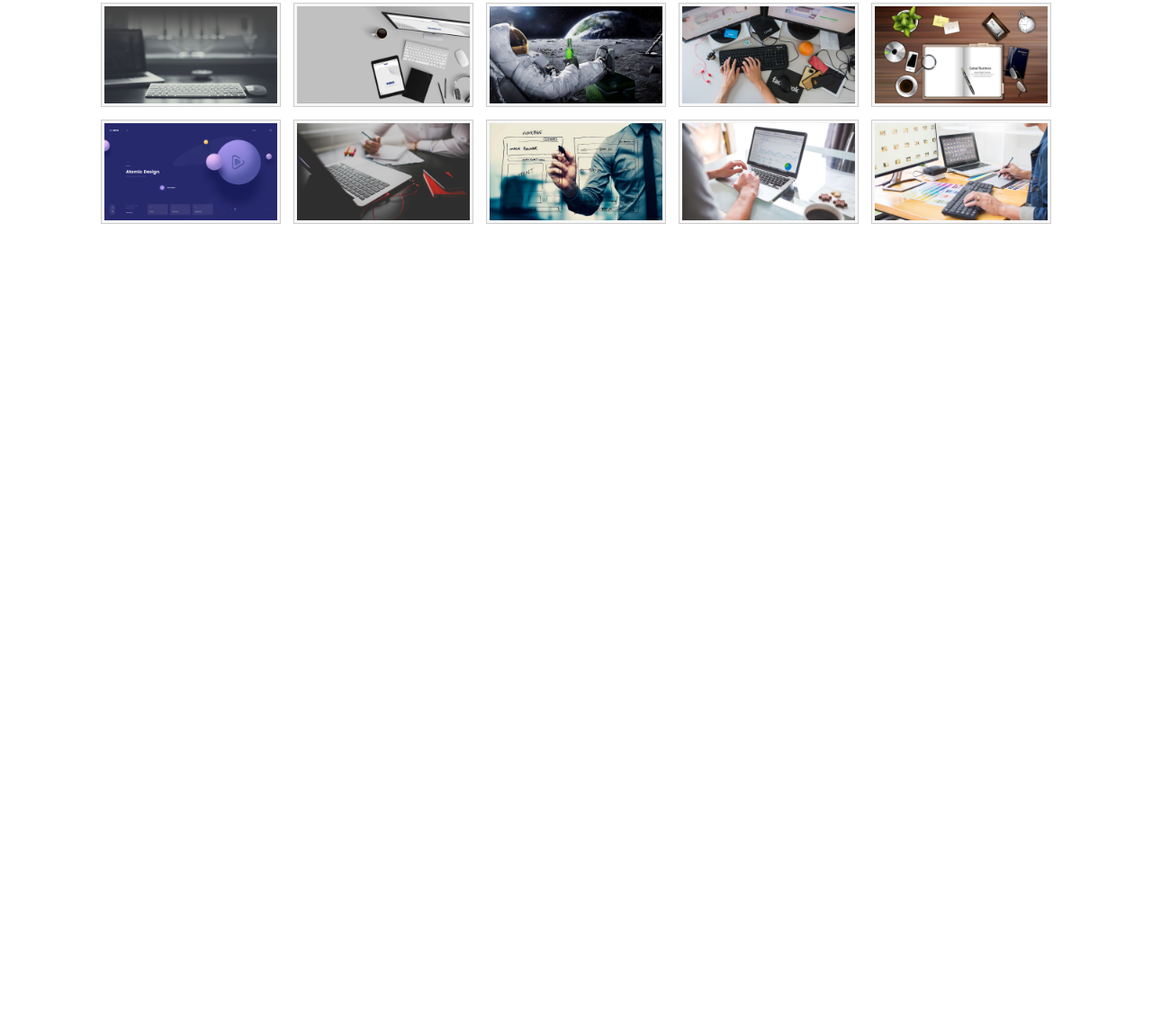
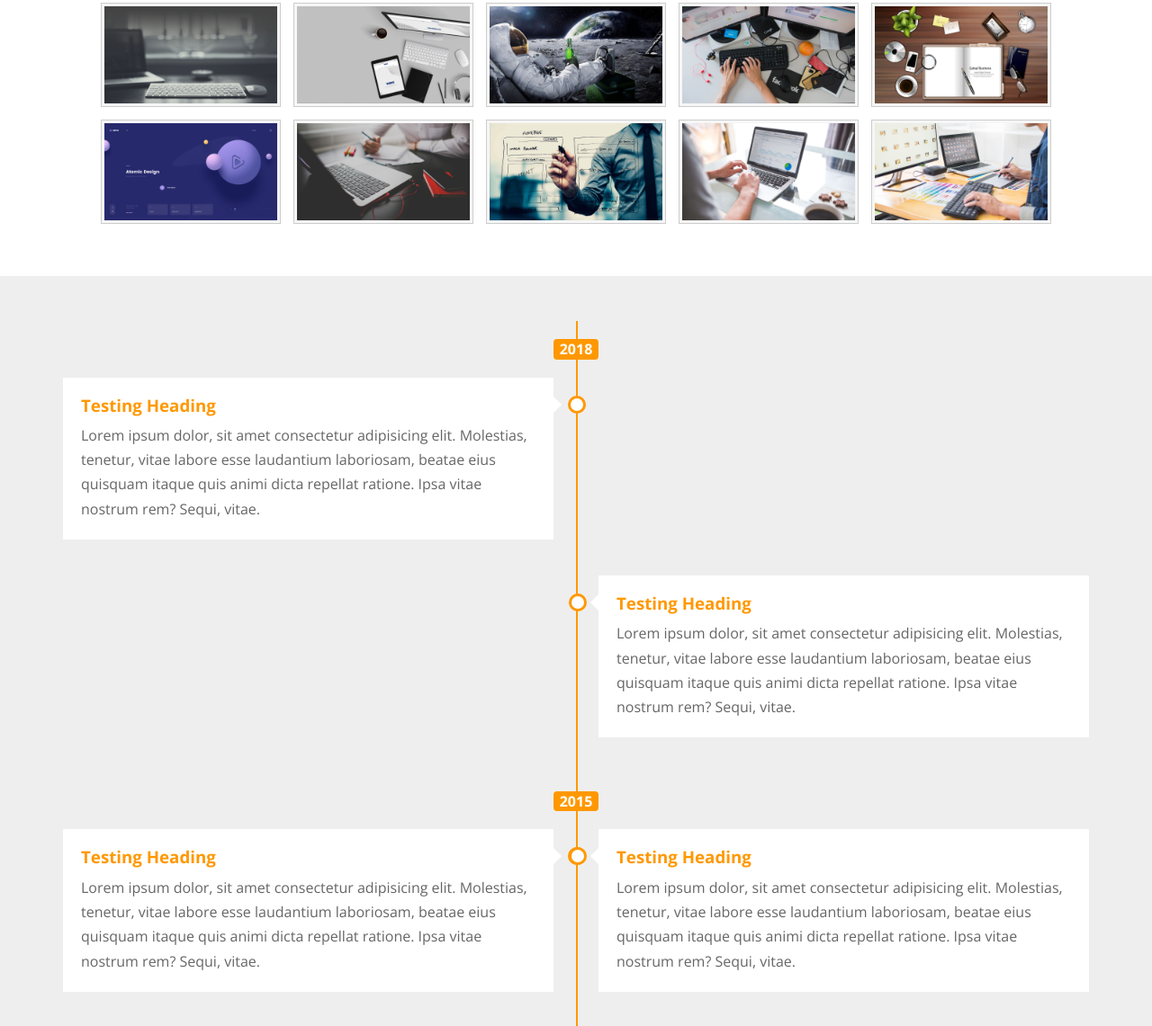
Before and after one commit to obaidash99/special-design, a plain HTML site: page index.html in a window 1280 px wide. Shown: the part 1849-2990 px from the top of the page at 90% size. Before the commit the page ends 2156 px from the top, so only its background shows below. Drawn offline with nearby package versions, Linux system fonts and the light colour scheme.

Commit message:
timeline section

```diff
--- a/css/main.css
+++ b/css/main.css
@@ -336,3 +336,100 @@ body {
 	background-color: var(--main-color);
 }
 /* End Gallery */
+/* Start Timleine */
+.timeline {
+	padding-top: 50px;
+	padding-bottom: 50px;
+	background-color: #eee;
+}
+.timeline .timeline-content {
+	position: relative;
+	overflow: hidden;
+}
+.timeline .timeline-content::before {
+	content: '';
+	width: 2px;
+	height: 100%;
+	background-color: var(--main-color);
+	position: absolute;
+	left: 50%;
+	margin-top: -1px;
+	top: 0;
+}
+.timeline .timeline-content .year {
+	margin: 20px auto;
+	width: 50px;
+	background-color: var(--main-color);
+	position: relative;
+	z-index: 2;
+	border-radius: 4px;
+	text-align: center;
+	color: white;
+	padding: 2px 5px;
+	font-weight: bold;
+}
+.timeline .timeline-content .left,
+.timeline .timeline-content .right {
+	width: calc(50% - 25px);
+	margin-bottom: 40px;
+	position: relative;
+}
+.timeline .timeline-content .left {
+	float: left;
+}
+.timeline .timeline-content .left::before {
+	right: -36px;
+}
+.timeline .timeline-content .right {
+	float: right;
+}
+.timeline .timeline-content .right::before {
+	left: -33px;
+}
+.timeline .timeline-content .left::before,
+.timeline .timeline-content .right::before {
+	content: '';
+	position: absolute;
+	border-radius: 50%;
+	top: 20px;
+	width: 14px;
+	height: 14px;
+	background-color: #fff;
+	border: 3px solid var(--main-color);
+}
+.timeline .timeline-content .content {
+	padding: 20px;
+	background-color: #fff;
+}
+.timeline .timeline-content .content h3 {
+	font-weight: bold;
+	color: var(--main-color);
+	margin: 0 0 10px;
+}
+.timeline .timeline-content .content p {
+	color: #666;
+	margin: 0;
+	line-height: 1.7;
+}
+.clearfix {
+	clear: both;
+}
+.timeline .timeline-content .left .content::before,
+.timeline .timeline-content .right .content::before {
+	content: '';
+	position: absolute;
+	border-style: solid;
+	border-width: 10px;
+	height: 0;
+	width: 0;
+	top: 20px;
+}
+.timeline .timeline-content .left .content::before {
+	border-color: transparent transparent transparent #fff;
+	right: -19px;
+}
+.timeline .timeline-content .right .content::before {
+	border-color: transparent #fff transparent transparent;
+	left: -19px;
+}
+/* End Timleine */
--- a/index.html
+++ b/index.html
@@ -137,8 +137,59 @@
       </div>
    </div>
    <!-- End  Our Gallery -->
+   <!-- Start Timline -->
+   <div class="timeline">
+      <div class="container">
+         <div class="timeline-content">
+            <div class="year">2018</div>
 
-   <script src="./js/main.js"></script>
+            <div class="left">
+               <div class="content">
+                  <h3>Testing Heading</h3>
+                  <p>Lorem ipsum dolor, sit amet consectetur adipisicing elit. Molestias, tenetur, vitae labore esse
+                     laudantium laboriosam, beatae eius quisquam itaque quis animi dicta repellat ratione. Ipsa vitae
+                     nostrum rem? Sequi, vitae.
+                  </p>
+               </div>
+            </div>
+            <div class="clearfix"></div>
+            <div class="right">
+               <div class="content">
+                  <h3>Testing Heading</h3>
+                  <p>Lorem ipsum dolor, sit amet consectetur adipisicing elit. Molestias, tenetur, vitae labore esse
+                     laudantium laboriosam, beatae eius quisquam itaque quis animi dicta repellat ratione. Ipsa vitae
+                     nostrum rem? Sequi, vitae.
+                  </p>
+               </div>
+            </div>
+            <div class="clearfix"></div>
+
+            <div class="year">2015</div>
+            <div class="clearfix"></div>
+            <div class="left">
+               <div class="content">
+                  <h3>Testing Heading</h3>
+                  <p>Lorem ipsum dolor, sit amet consectetur adipisicing elit. Molestias, tenetur, vitae labore esse
+                     laudantium laboriosam, beatae eius quisquam itaque quis animi dicta repellat ratione. Ipsa vitae
+                     nostrum rem? Sequi, vitae.
+                  </p>
+               </div>
+            </div>
+            <!-- <div class="clearfix"></div> -->
+            <div class="right">
+               <div class="content">
+                  <h3>Testing Heading</h3>
+                  <p>Lorem ipsum dolor, sit amet consectetur adipisicing elit. Molestias, tenetur, vitae labore esse
+                     laudantium laboriosam, beatae eius quisquam itaque quis animi dicta repellat ratione. Ipsa vitae
+                     nostrum rem? Sequi, vitae.
+                  </p>
+               </div>
+            </div>
+         </div>
+      </div>
+      <!-- End Timeline -->
+
+      <script src="./js/main.js"></script>
 </body>
 
 </html>
```
